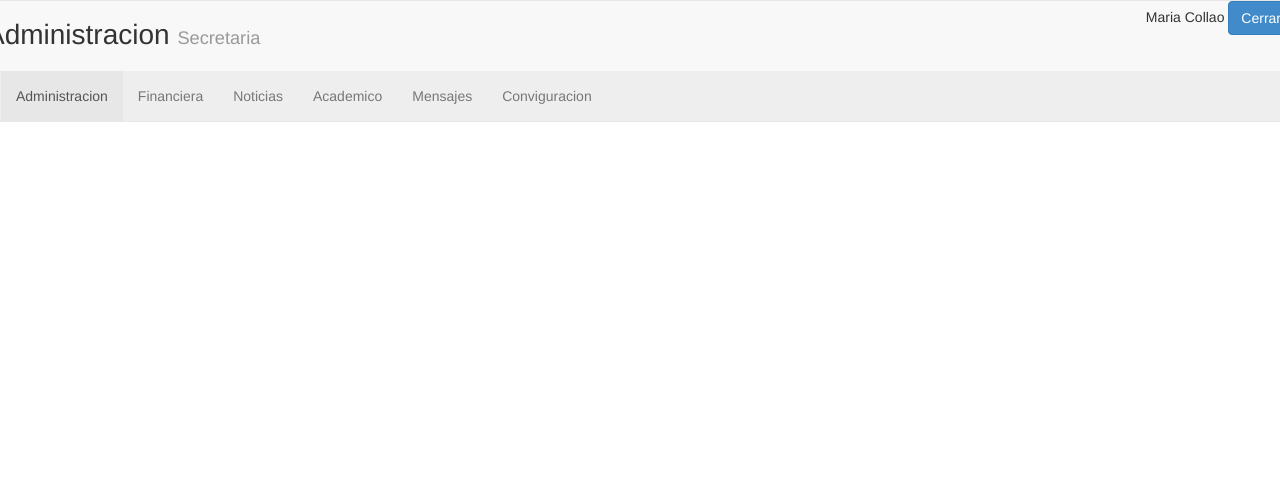
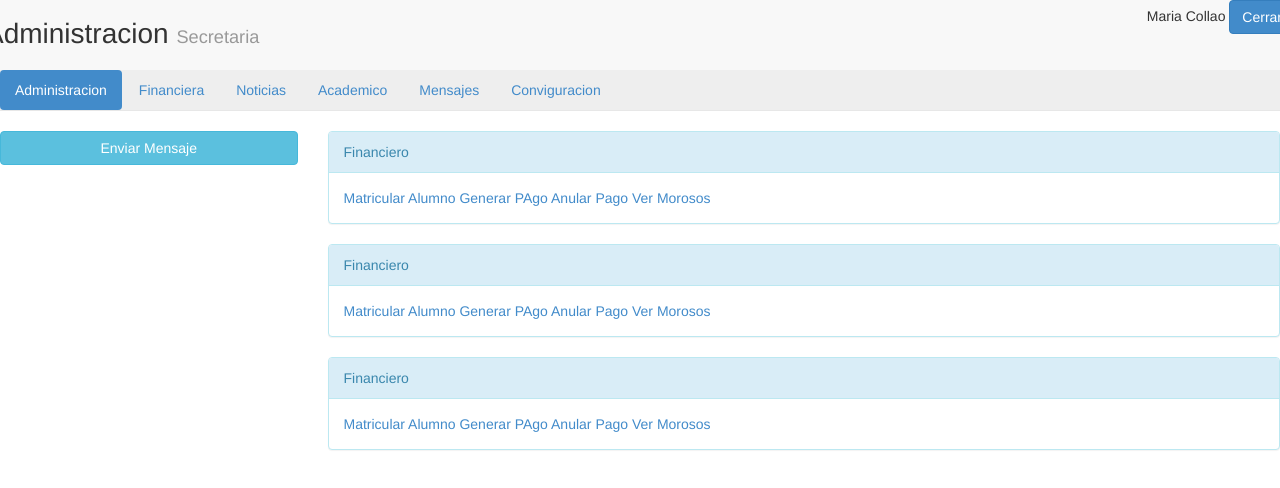
Before and after one commit to lugce/preut, a plain HTML site: page index.html in a window 1280 px wide. Drawn offline with Linux system fonts and the light colour scheme.

Commit message:
Creando los paneles

```diff
--- a/css/estilos.css
+++ b/css/estilos.css
@@ -1,3 +1,4 @@
 @import "bootstrap.min.css";
 @import "normalize.css";
+#btn-mensaje{width:100%}
 .collapse{background:#eee;margin-top:5em}
--- a/index.html
+++ b/index.html
@@ -8,7 +8,7 @@
 </head>
 <body>
 	<div class="row">
-		<div class="navbar navbar-default">
+		<div class="navbar navbar-default navbar-static-top">
 
 			<div class="navbar-header">
 				<h1>Administracion <small>Secretaria</small></h1>
@@ -17,7 +17,7 @@
 			<p class="nvar-text pull-right">Maria Collao <a href="#" class="btn btn-primary">Cerrar</a></p>
 
 			<div class="collapse navbar-collapse">
-				<ul class="nav navbar-nav">
+				<ul class="nav nav-pills">
 					<li class="active"><a href="#">Administracion</a></li>
 					<li><a href="#">Financiera</a></li>
 					<li><a href="#">Noticias</a></li>
@@ -26,10 +26,45 @@
 					<li><a href="#">Conviguracion</a></li>
 				</ul>
 			</div>
+		</div>
 
+		<div class="col-md-3">
+			<a href="#" class="btn btn-info" id="btn-mensaje">Enviar Mensaje</a>
+		</div>
+		<div class="col-md-9">
+			<div class="panel panel-info">
+				<div class="panel-heading">Financiero</div>
+				<div class="panel-body">
+					<a href="#">Matricular Alumno</a>
+					<a href="#">Generar PAgo</a>
+					<a href="#">Anular Pago</a>
+					<a href="#">Ver Morosos</a>
+				</div>
+			</div>
 
+			<div class="panel panel-info">
+				<div class="panel-heading">Financiero</div>
+				<div class="panel-body">
+					<a href="#">Matricular Alumno</a>
+					<a href="#">Generar PAgo</a>
+					<a href="#">Anular Pago</a>
+					<a href="#">Ver Morosos</a>
+				</div>
+			</div>
+
+			<div class="panel panel-info">
+				<div class="panel-heading">Financiero</div>
+				<div class="panel-body">
+					<a href="#">Matricular Alumno</a>
+					<a href="#">Generar PAgo</a>
+					<a href="#">Anular Pago</a>
+					<a href="#">Ver Morosos</a>
+				</div>
+			</div>
 		</div>
 	</div>
+
 	<script src="js/jquery.min.js"></script>
 	<script src="js/bootstrap.min.js"></script>
+
 </html>
```
Also changed, not shown: 1 other file.
